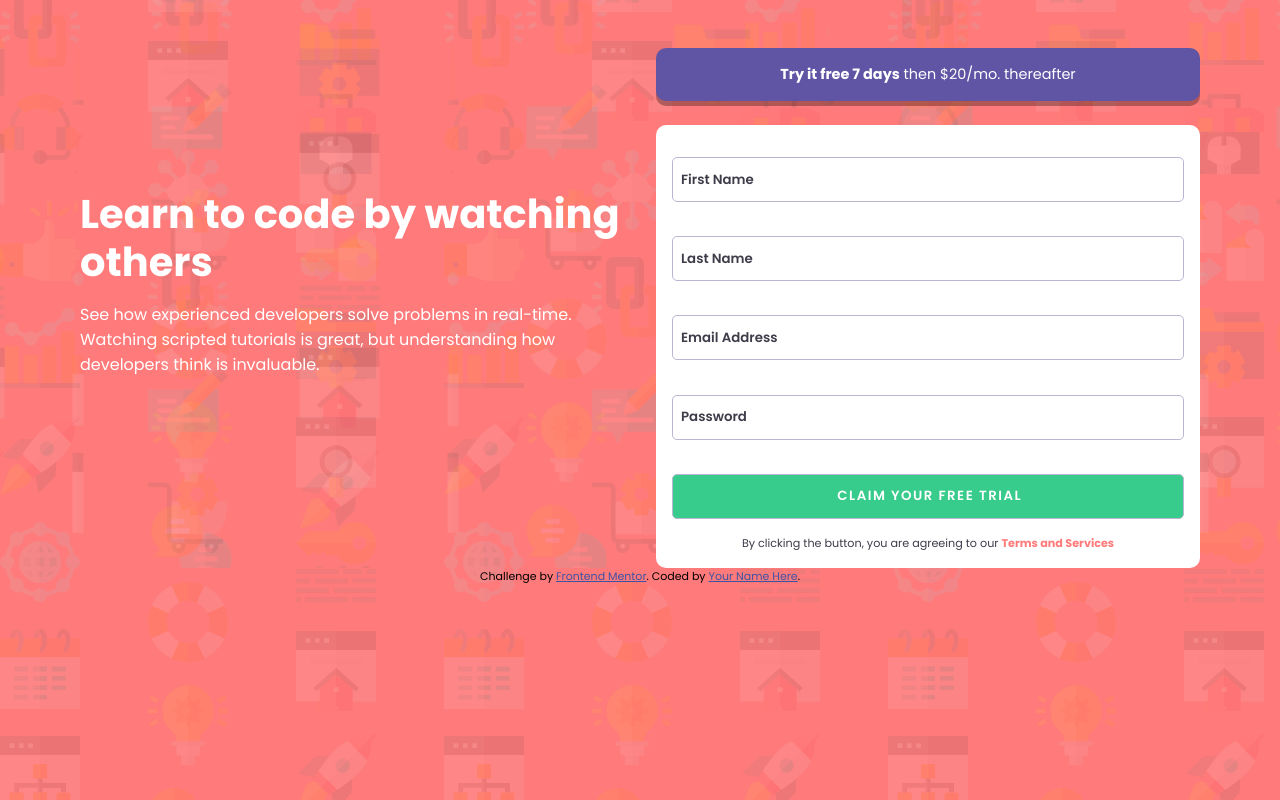
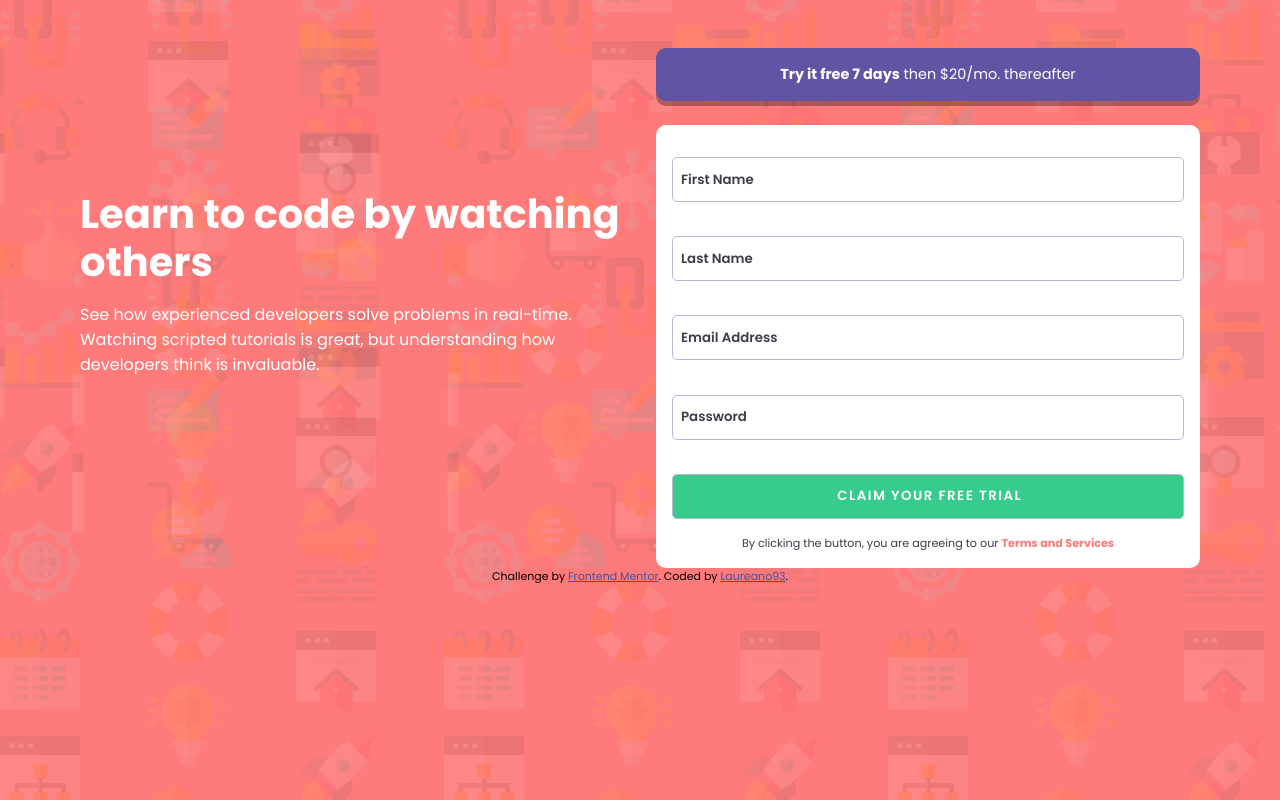
Before and after one commit to Laureano1993/Intro-component-with-signup-form-master, a plain HTML site: page index.html in a window 1280 px wide. Drawn offline with Linux system fonts and the light colour scheme.

Commit message:
Update index.html

```diff
--- a/index.html
+++ b/index.html
@@ -71,7 +71,7 @@
   <footer>
     <p class="attribution">
       Challenge by <a href="https://www.frontendmentor.io?ref=challenge" target="_blank">Frontend Mentor</a>.
-      Coded by <a href="#">Your Name Here</a>.
+      Coded by <a href="#">Laureano93</a>.
     </p>
   </footer>
 
```
